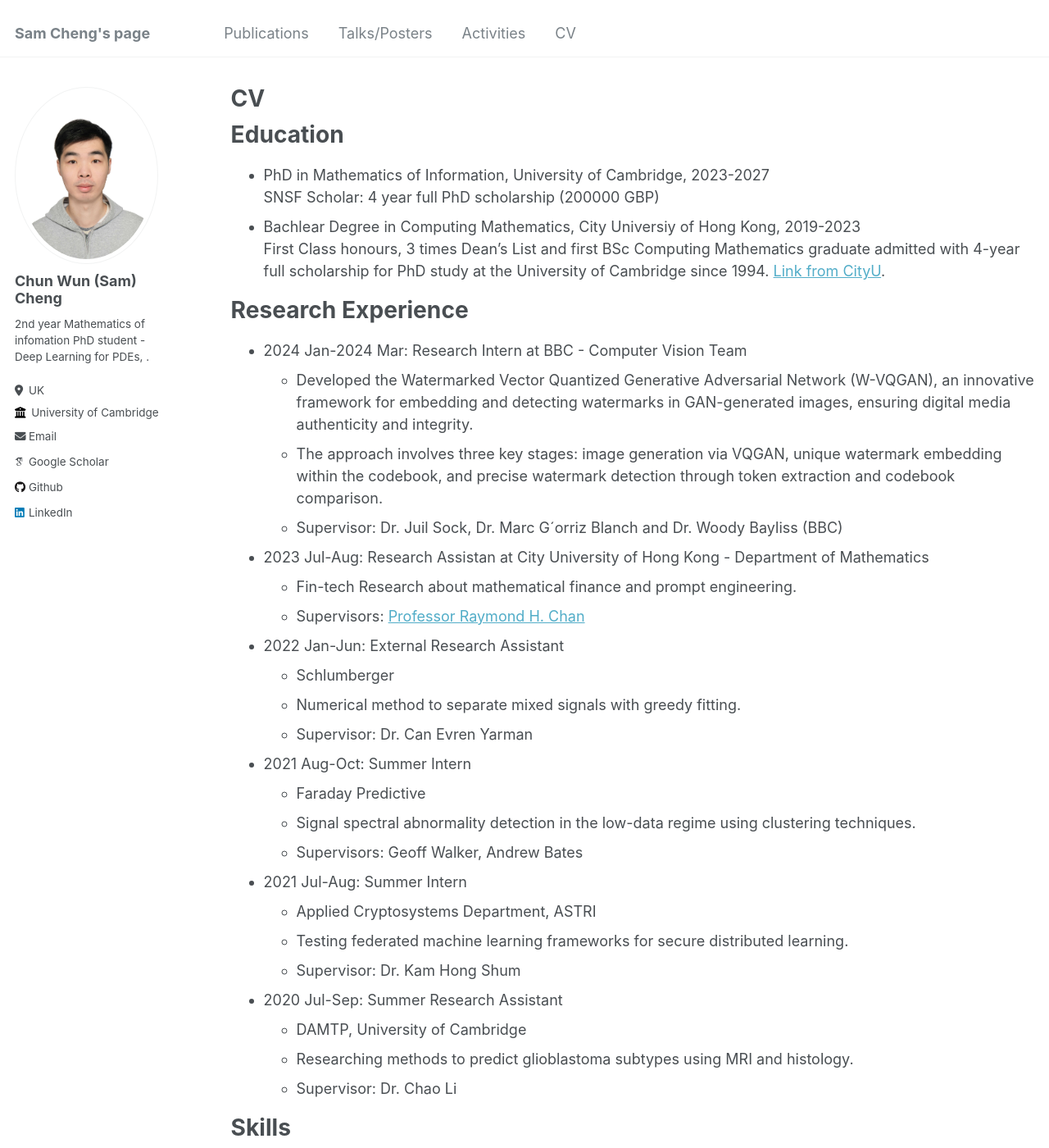
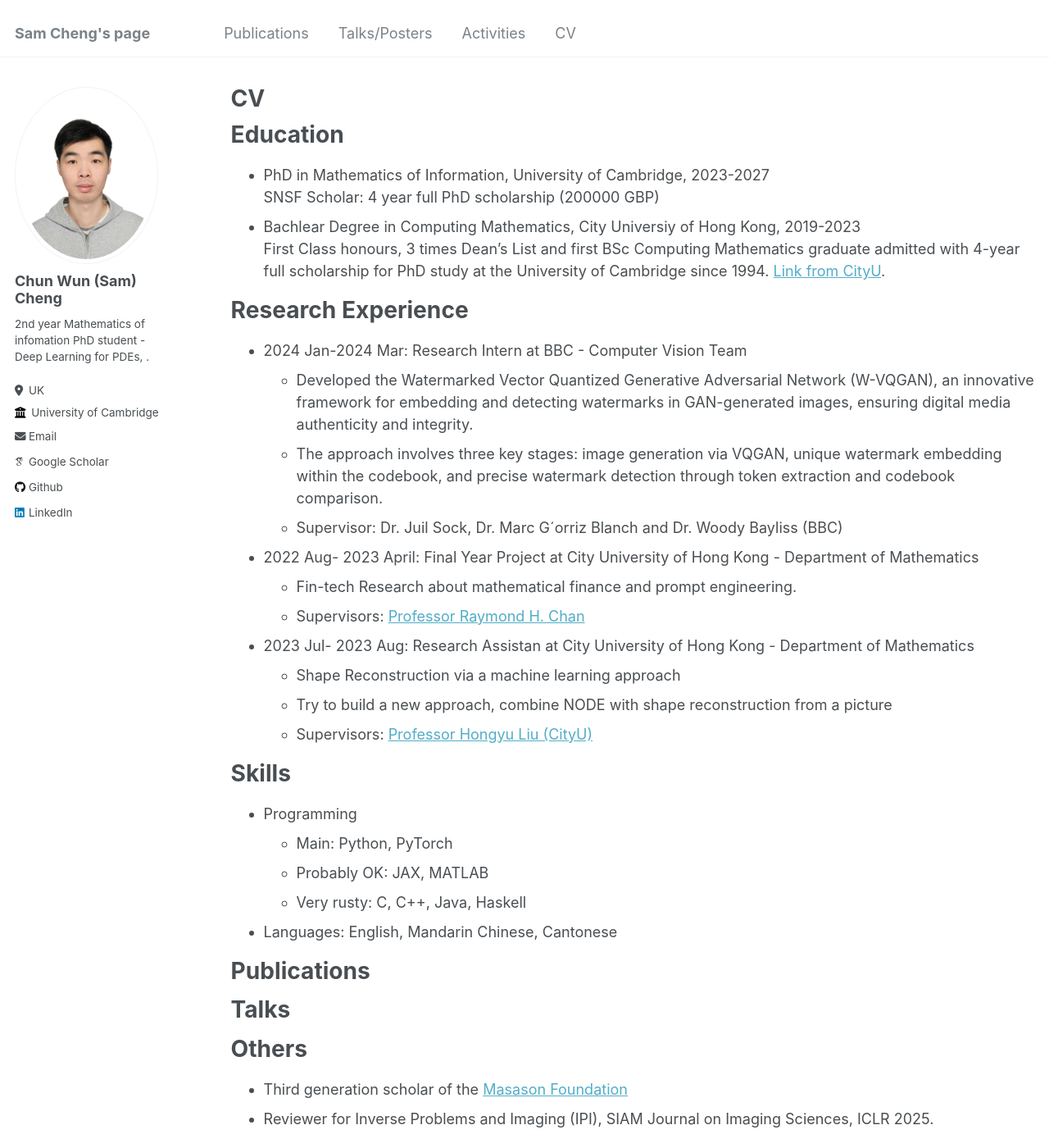
Before and after one commit to samcheng123/Cam, a Jekyll site: the page built from _pages/cv.md, in a window 1280 px wide and 1400 px high. Shown: the whole window at 82% size. Built offline with Jekyll 4.4.1, drawn with Linux system fonts in a browser that asks for light colours; some web fonts are replaced.

Commit message:
Update cv.md

```diff
--- a/_pages/cv.md
+++ b/_pages/cv.md
@@ -28,29 +28,16 @@ Research Experience
     codebook, and precise watermark detection through token extraction and codebook comparison.
   * Supervisor: Dr. Juil Sock, Dr. Marc G´orriz Blanch and Dr. Woody Bayliss (BBC)
 
-* 2023 Jul-Aug: Research Assistan at City University of Hong Kong - Department of Mathematics
+* 2022 Aug- 2023 April: Final Year Project at City University of Hong Kong - Department of Mathematics
   * Fin-tech Research about mathematical finance and prompt engineering.
   * Supervisors: [Professor Raymond H. Chan](https://www.ln.edu.hk/po/people/professor-raymond-chan-hon-fu)
 
-* 2022 Jan-Jun: External Research Assistant
-  * Schlumberger
-  * Numerical method to separate mixed signals with greedy fitting.
-  * Supervisor: Dr. Can Evren Yarman
+* 2023 Jul- 2023 Aug: Research Assistan at City University of Hong Kong - Department of Mathematics
+  * Shape Reconstruction via a machine learning approach
+  * Try to build a new approach, combine NODE with shape reconstruction from a picture
+  * Supervisors: [Professor Hongyu Liu (CityU)](https://www.cityu.edu.hk/stfprofile/hyliu.htm)
 
-* 2021 Aug-Oct: Summer Intern
-  * Faraday Predictive
-  * Signal spectral abnormality detection in the low-data regime using clustering techniques.
-  * Supervisors: Geoff Walker, Andrew Bates
 
-* 2021 Jul-Aug: Summer Intern
-  * Applied Cryptosystems Department, ASTRI
-  * Testing federated machine learning frameworks for secure distributed learning.
-  * Supervisor: Dr. Kam Hong Shum
-
-* 2020 Jul-Sep: Summer Research Assistant
-  * DAMTP, University of Cambridge
-  * Researching methods to predict glioblastoma subtypes using MRI and histology.
-  * Supervisor: Dr. Chao Li
 
 Skills
 ======
```
